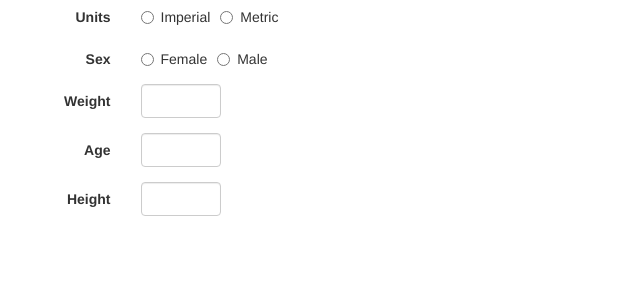
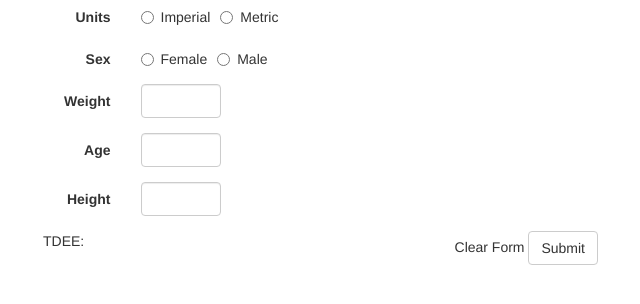
Before and after one commit to hannaliebl/fitness-calculations, a React (Create React App) app: page / in a window 1280 px wide. Shown: the top 304 px of the page, without its empty margins (27-667 px from the left). Built offline with nearby package versions, Linux system fonts and the light colour scheme.

Commit message:
Bind with arrow functions, add basic submit handler

```diff
--- a/src/components/TdeeForm.js
+++ b/src/components/TdeeForm.js
@@ -3,9 +3,10 @@ import {UnitSelection, SexSelection} from './toggles';
 import SingleInput from './input-fields/SingleInput';
 import HeightInput from './input-fields/HeightInput';
 import UnitConversion from '../utilities/UnitConversion';
+import DisplayOutput from './display-output/DisplayOutput'
 
 class TdeeForm extends Component {
-  constructor() {
+  constructor(props) {
     super()
     this.state = {
       units: "",
@@ -16,19 +17,11 @@ class TdeeForm extends Component {
       feet: "",
       inches: "",
       activityLevel: "",
-      masterHeight: ""
+      masterHeight: "",
+      tdee: ""
     }
-    this.handleUnitChange = this.handleUnitChange.bind(this)
-    this.handleSexChange = this.handleSexChange.bind(this)
-    this.handleWeightChange = this.handleWeightChange.bind(this)
-    this.handleAgeChange = this.handleAgeChange.bind(this)
-    this.handleActivityLevelChange = this.handleActivityLevelChange.bind(this)
-    this.handleCmChange = this.handleCmChange.bind(this)
-    this.handleFeetChange = this.handleFeetChange.bind(this)
-    this.handleInchesChange = this.handleInchesChange.bind(this)
-    // this.handleSubmit = this.handleSubmit.bind(this)
   }
-  handleUnitChange (event) {
+  handleUnitChange = (event) => {
     // kg to lb
     if (this.state.units === 'metric' && this.state.displayWeight) {
       const lbConversion = parseFloat(this.state.displayWeight) * 2.20462;
@@ -40,10 +33,10 @@ class TdeeForm extends Component {
     }
     this.setState({units: event.target.value})
   }
-  handleSexChange (event) {
+  handleSexChange = (event) => {
     this.setState({sex: event.target.value})
   }
-  handleWeightChange (event) {
+  handleWeightChange = (event) => {
     this.setState({displayWeight: event.target.value}, () => {
       if (this.state.units === 'imperial') {
         this.setState({masterWeight: UnitConversion.lbToKg(this.state.displayWeight)})
@@ -52,28 +45,32 @@ class TdeeForm extends Component {
       }
     })
   }
-  handleAgeChange (event) {
+  handleAgeChange = (event) => {
     this.setState({age: event.target.value})
   }
-  handleCmChange (event) {
+  handleCmChange = (event) => {
     this.setState({masterHeight: event.target.value})
   }
-  handleFeetChange (event) {
+  handleFeetChange = (event) => {
     this.setState({feet: event.target.value}, function afterFeetChange () {
       this.setState({masterHeight: UnitConversion.imperialToCm(this.state.inches, this.state.feet)})
     });
   }
-  handleInchesChange (event) {
+  handleInchesChange = (event) => {
     this.setState({inches: event.target.value}, function afterInchesChange () {
       this.setState({masterHeight: UnitConversion.imperialToCm(this.state.inches, this.state.feet)})
     });
   }
-  handleActivityLevelChange (event) {
+  handleActivityLevelChange = (event) => {
     this.setState({activityLevel: event.target.value})
+  }
+  handleSubmit = (event) => {
+    event.preventDefault()
+    this.setState({tdee: "2000"})
   }
   render() {
     return (
-      <form className="form-horizontal">
+      <form className="form-horizontal" onSubmit={this.handleSubmit}>
         <UnitSelection handleUnitChange={this.handleUnitChange} />
         <SexSelection handleSexChange={this.handleSexChange} />
         <SingleInput
@@ -95,6 +92,10 @@ class TdeeForm extends Component {
           controlFuncFeet={this.handleFeetChange}
           controlFuncInches={this.handleInchesChange}
           controlFunc={this.handleCmChange}/>
+        <div className="pull-right">
+          <span>Clear Form</span> <button type="submit" className="btn btn-default">Submit</button>
+        </div>
+        <DisplayOutput tdee={this.state.tdee}/>
       </form>
     );
   }
--- /dev/null
+++ b/src/components/display-output/DisplayOutput.js
@@ -0,0 +1,11 @@
+import React from 'react';
+
+function DisplayOutput(props) {
+  return (
+    <div>
+      TDEE: {props.tdee}
+    </div>
+  )
+}
+
+export default DisplayOutput
--- a/src/components/input-fields/HeightInput.js
+++ b/src/components/input-fields/HeightInput.js
@@ -9,7 +9,7 @@ function HeightInput(props) {
       <div className="col-sm-10">
         <input type="number"
           className="form-control"
-          value={props.content.height}
+          value={props.content.masterHeight}
           onChange={props.controlFunc}
           style={{width: '80px', display: 'inline-block'}} />
           {props.units === 'metric' && <span> cm</span>}
```
Also changed, not shown: src/components/display-output/DisplayOuput.js (deleted).
